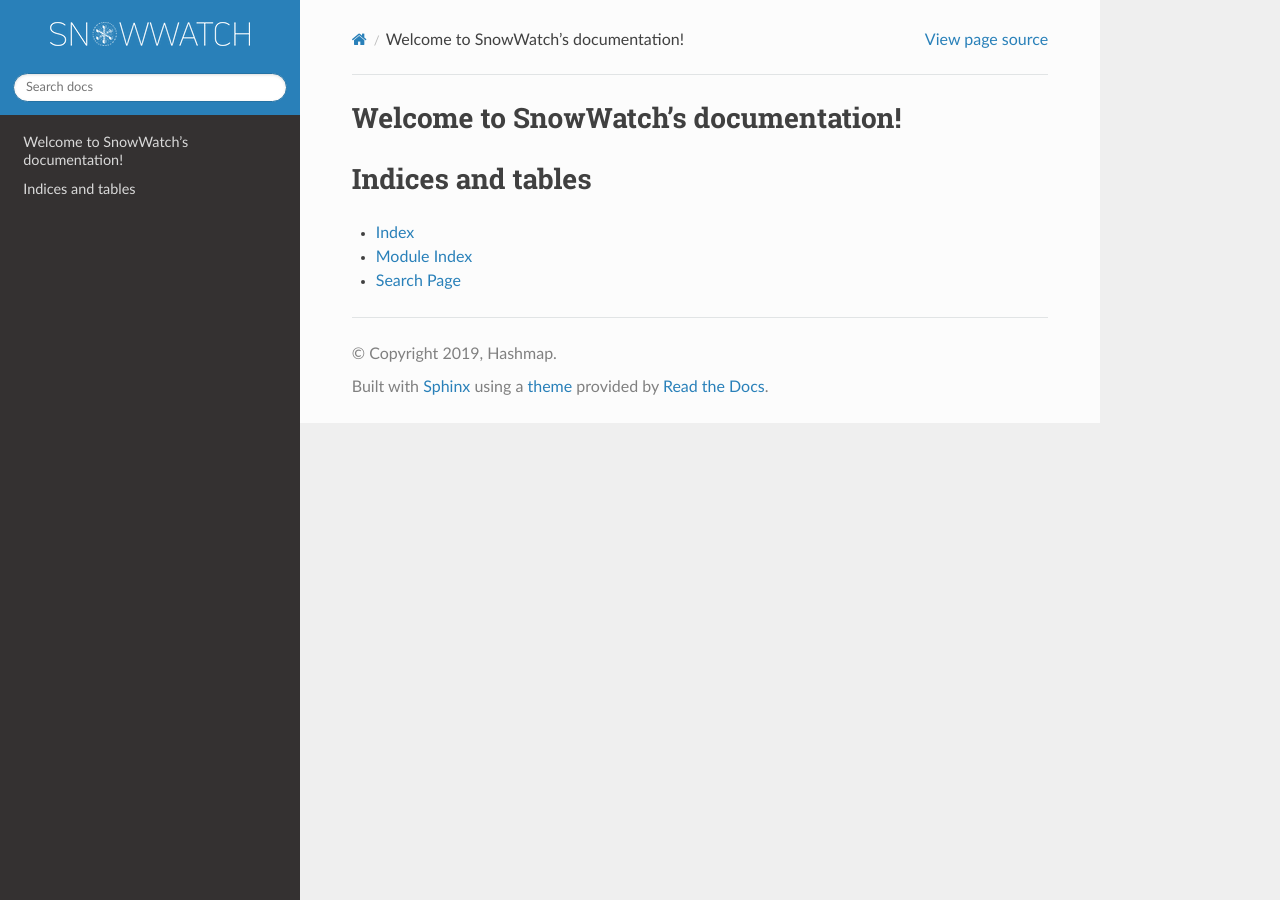
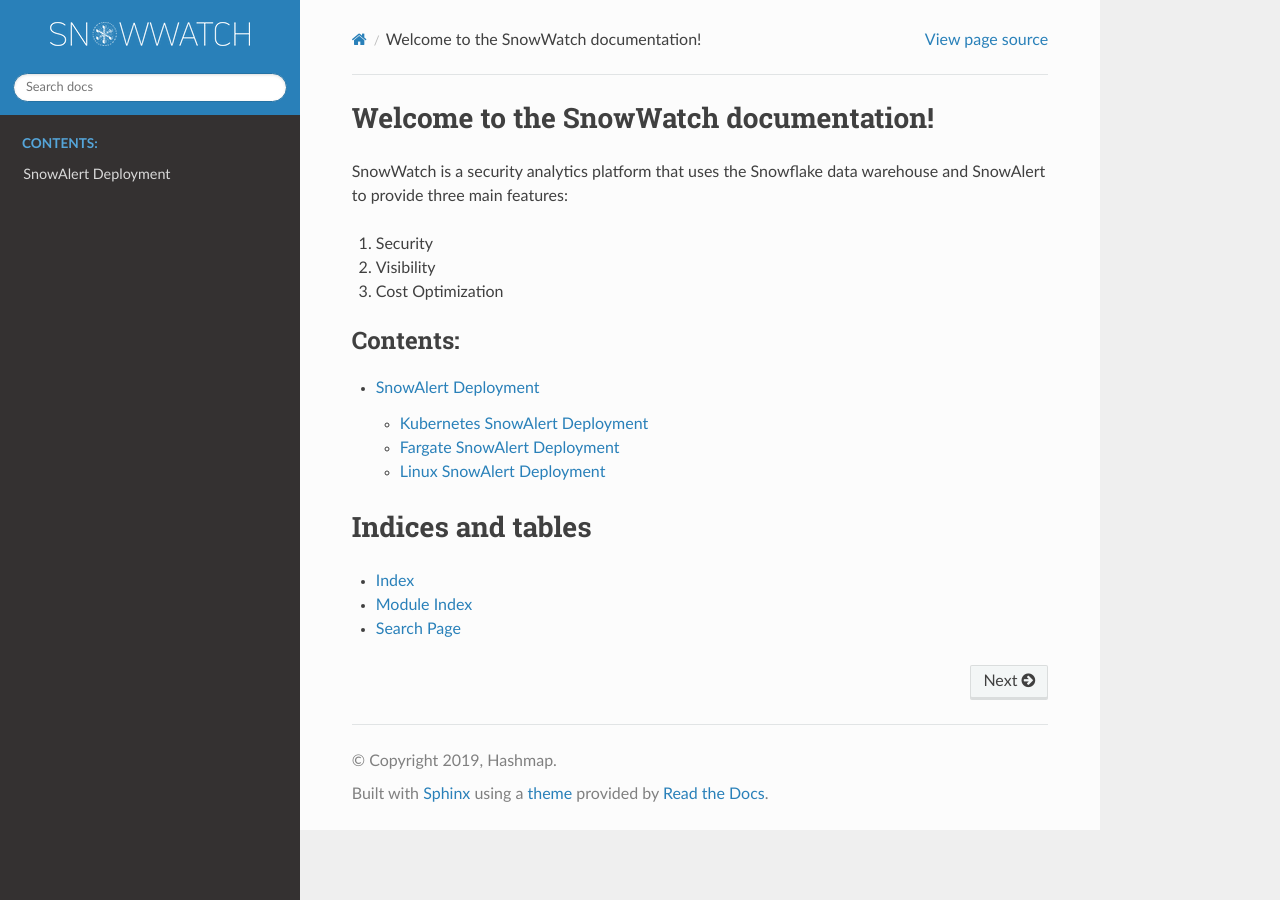
Before and after one commit to sfc-gh-osinger/SnowWatch, a Sphinx documentation site: the page built from docs/source/index.rst, in a window 1280 px wide. Built offline with Sphinx 7.4.7 and the Read the Docs theme 2.0.0, drawn with Linux system fonts in a browser that asks for light colours.

Commit message:
adding k8s documentation

```diff
--- a/docs/source/index.rst
+++ b/docs/source/index.rst
@@ -3,13 +3,21 @@
    You can adapt this file completely to your liking, but it should at least
    contain the root `toctree` directive.
 
-Welcome to SnowWatch's documentation!
-=====================================
+Welcome to the SnowWatch documentation!
+=======================================
+
+SnowWatch is a security analytics platform that uses the Snowflake data
+warehouse and SnowAlert to provide three main features:
+
+1. Security
+2. Visibility
+3. Cost Optimization
 
 .. toctree::
    :maxdepth: 2
    :caption: Contents:
 
+   snowalert/deploy
 
 
 Indices and tables
--- /dev/null
+++ b/docs/source/snowalert/deploy.rst
@@ -0,0 +1,21 @@
+
+SnowAlert Deployment
+====================
+
+A core part of the SnowWatch platform is the deployment of the `SnowAlert security analytics framework. <https://github.com/snowflakedb/SnowAlert/>`_
+
+This framework is provided as a docker image hosted at docker hub `here <https://hub.docker.com/r/snowsec/snowalert>`_
+There are 2 docker images:
+
+1. The snowsec/snowalert which is responsible for generating the alerts and violations
+2. The snowsec/snowalert-webui which is the administration interface for SnowAlert. This container hosts a web application that allows a user to input an alert/violation/supression query.
+
+There are several ways to orchestrate the containers.
+
+.. toctree::
+   :maxdepth: 2
+   :caption: Contents:
+
+   k8s
+   fargate
+   linux
--- /dev/null
+++ b/docs/source/snowalert/fargate.rst
@@ -0,0 +1,2 @@
+Fargate SnowAlert Deployment
+============================
--- /dev/null
+++ b/docs/source/snowalert/linux.rst
@@ -0,0 +1,2 @@
+Linux SnowAlert Deployment
+==========================
```
Also changed, not shown: docs/source/snowalert/k8s.rst (added, +35 -0 lines).
